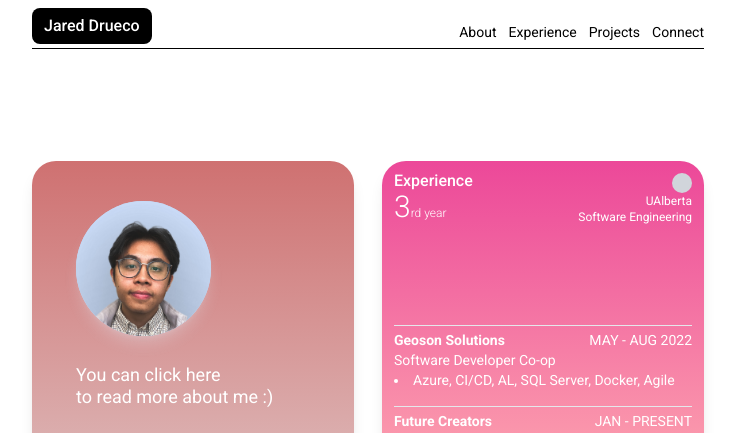
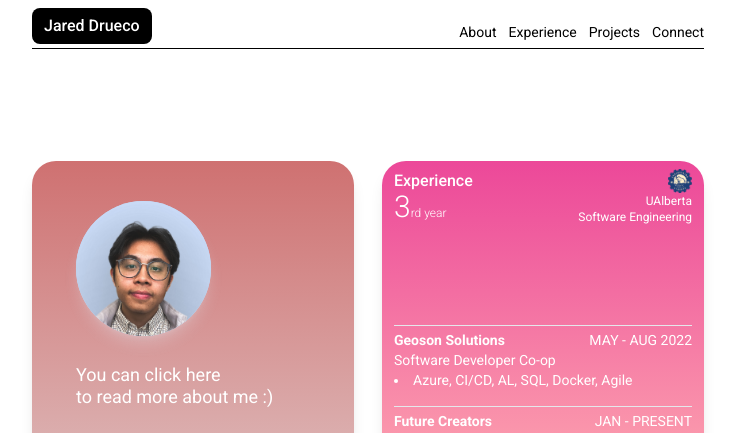
Before and after one commit to jdrco/self-portfolio, a Next.js app: page / in a window 1280 px wide. Shown: the top 433 px of the page, without its empty margins (272-1007 px from the left). Built offline with nearby package versions, Linux system fonts and the light colour scheme.

Commit message:
added eng logo

```diff
--- a/components/widgets/Experience.js
+++ b/components/widgets/Experience.js
@@ -1,3 +1,5 @@
+import Image from "next/image";
+
 const Experience = () => {
   return (
     <div className="bg-gradient-to-t from-rose-300 to-pink-500 h-full flex flex-col">
@@ -7,7 +9,15 @@ const Experience = () => {
             <h1 className="text-white font-medium text-[10px] sm:text-base mr-auto">
               Experience
             </h1>
-            <div className="engglogo bg-gray-300 rounded-full h-4 w-4 sm:h-5 sm:w-5"></div>
+            <div className="engglog h-4 w-4 sm:h-6 sm:w-6">
+              <Image
+                src="/eng.png"
+                layout="responsive"
+                className="object-contain w-full h-full relative"
+                width={15}
+                height={15}
+              />
+            </div>
           </div>
 
           <div className="bottomhalf flex flex-row flex-end items-end w-full">
@@ -31,7 +41,7 @@ const Experience = () => {
               <p className="">MAY - AUG 2022</p>
             </div>
             <p>Software Developer Co-op</p>
-            <li>Azure, CI/CD, AL, SQL Server, Docker, Agile</li>
+            <li>Azure, CI/CD, AL, SQL, Docker, Agile</li>
           </div>
           <div className="pt-1 text-white text-[8px] sm:text-sm leading-[9px] border-t-[1px] mb-1">
             <div className="flex flex-row flex-end items-end w-full">
```
Also changed, not shown: public/eng.png (added).
